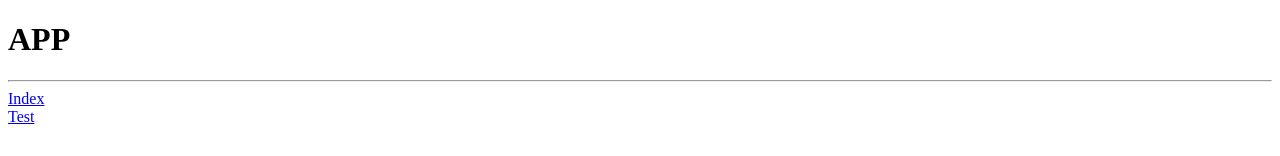
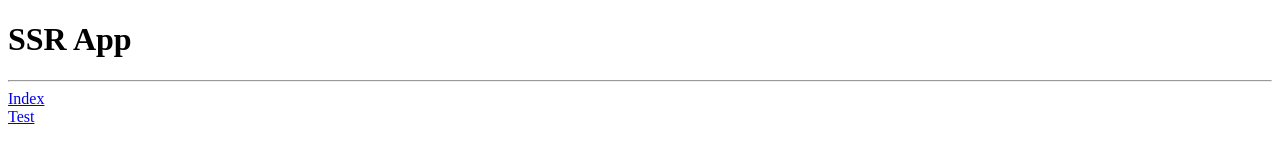
Before and after one commit to hellraiserrob/ssr-next-poc, a Next.js app: page /test in a window 1280 px wide. Shown: the top 156 px of the page. Built offline with nearby package versions, Linux system fonts and the light colour scheme.

Commit message:
custom server

```diff
--- a/components/head.js
+++ b/components/head.js
@@ -6,6 +6,7 @@ export default () => (
         <title>This page has a title </title>
         <meta charSet='utf-8' />
         <meta name='viewport' content='initial-scale=1.0, width=device-width' />
+        <link rel="icon" href="/static/favicon.ico" />
         <link rel="manifest" href="/static/manifest.webmanifest" />
         <meta name="theme-color" content="#512DA8"/>
 
--- a/components/layout.js
+++ b/components/layout.js
@@ -27,7 +27,7 @@ class Layout extends Component {
         return (
             <div className="layout">
 
-                <h1>APP</h1>
+                <h1>SSR App</h1>
 
                 <hr />
 
--- a/package.json
+++ b/package.json
@@ -4,9 +4,9 @@
   "description": "",
   "main": "index.js",
   "scripts": {
-    "dev": "next",
+    "dev": "node server.js",
     "build": "next build",
-    "start": "next start -p $PORT",
+    "start": "node server.js -p $PORT",
     "heroku-postbuild": "next build"
   },
   "repository": {
--- a/server.js
+++ b/server.js
@@ -21,6 +21,6 @@ app.prepare().then(() => {
         }
     }).listen(port, err => {
         if (err) throw err;
-        console.log(`> Ready on http://localhost:${port}`);
+        console.log(`custom server > Ready on http://localhost:${port}`);
     });
 });
```
Also changed, not shown: 1 other file (tests, documents, lock files or other folders).
